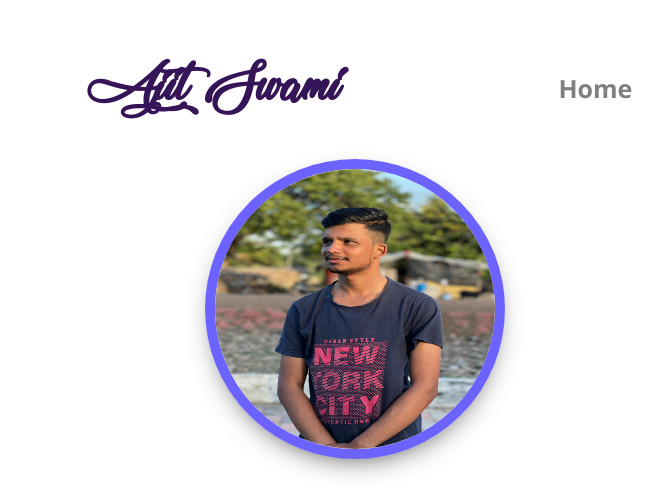
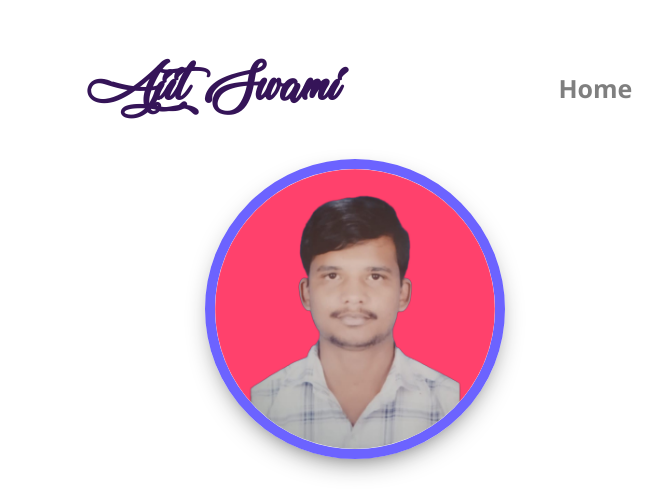
Before and after one commit to Ajit-Swami/Personal-Portfolio, a plain HTML site: page contact.html in a window 1280 px wide. Shown: the top 496 px of the page, 0-659 px from the left. Drawn offline with nearby package versions, Linux system fonts and the light colour scheme; a web font is replaced by a local one.

Commit message:
Update contact.html

```diff
--- a/contact.html
+++ b/contact.html
@@ -59,7 +59,7 @@
     <section id="contact">
         <div class="row first-section">
             <div class="col-lg-6 col-md-6">
-                <img class = "Profilepic" src="Image/ajju.png.jpg" alt="">
+                <img class = "Profilepic" src="Image/profile-pic.png" alt="">
             </div>
             <div class="col-lg-6 col-md-6 context">
                 <h1>Reach out to me!</h1>
```
